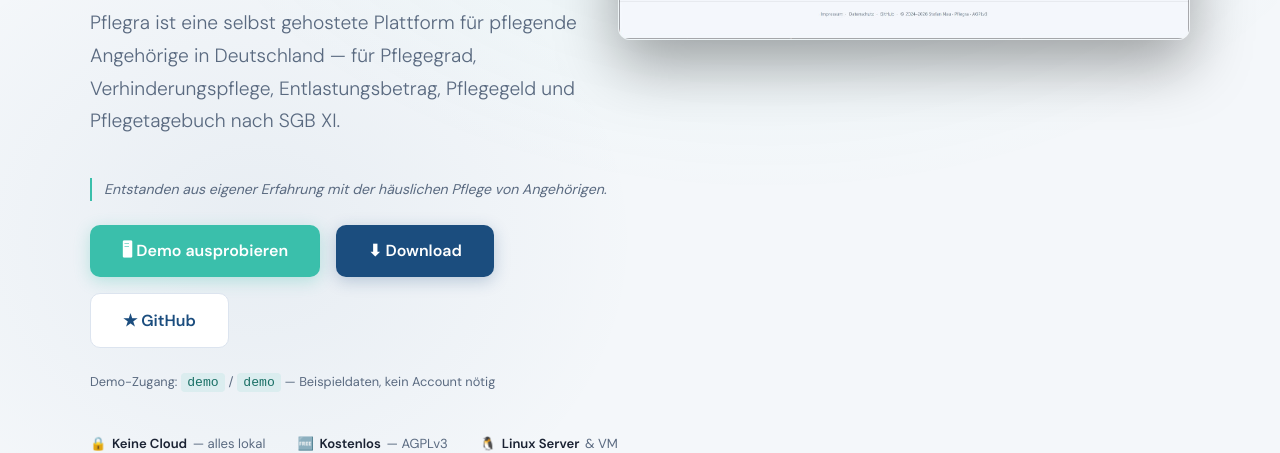
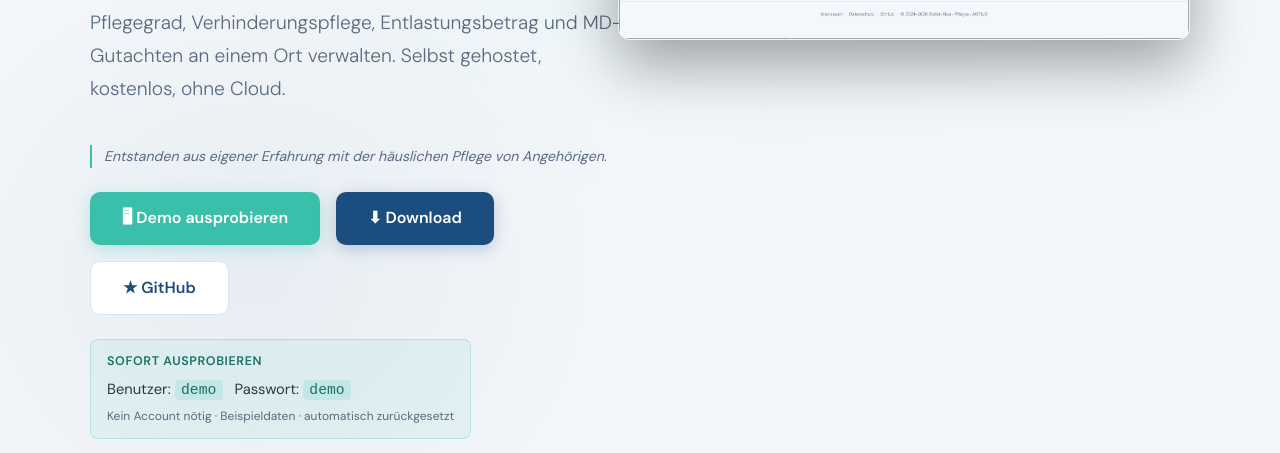
Before and after one commit to Pflegra/core, a plain HTML site: page docs/index.html in a window 1280 px wide. Shown: the part 534-987 px from the top of the page. Drawn offline with Linux system fonts and the light colour scheme.

Commit message:
feat: Demo-Zugangsdaten hervorgehoben, Untertitel konkreter

```diff
--- a/docs/index.html
+++ b/docs/index.html
@@ -349,8 +349,8 @@
     <div class="hero-tag">Open Source · Self-hosted · Deutschland</div>
     <h1>Pflege verwalten.<br><em>Einfach. Sicher.</em><br>Bei Ihnen.</h1>
     <p class="hero-sub">
-      Pflegra ist eine selbst gehostete Plattform für pflegende Angehörige in Deutschland —
-      für Pflegegrad, Verhinderungspflege, Entlastungsbetrag, Pflegegeld und Pflegetagebuch nach SGB XI.
+      Pflegegrad, Verhinderungspflege, Entlastungsbetrag und MD-Gutachten an einem Ort verwalten.
+      Selbst gehostet, kostenlos, ohne Cloud.
     </p>
     <p class="hero-entstehung">Entstanden aus eigener Erfahrung mit der häuslichen Pflege von Angehörigen.</p>
     <div class="hero-ctas">
@@ -364,7 +364,18 @@
         ★ GitHub
       </a>
     </div>
-    <p class="demo-hint">Demo-Zugang: <code>demo</code> / <code>demo</code> — Beispieldaten, kein Account nötig</p>
+    <div style="margin-bottom:2.5rem;padding:.75rem 1rem;background:rgba(58,191,171,.08);
+                border:1px solid rgba(58,191,171,.25);border-radius:8px;display:inline-block">
+      <div style="font-size:.78rem;font-weight:600;color:#1a7066;text-transform:uppercase;
+                  letter-spacing:.05em;margin-bottom:.35rem">Sofort ausprobieren</div>
+      <div style="font-size:.92rem;color:#2d3748">
+        Benutzer: <code style="background:rgba(58,191,171,.15);color:#1a7066;padding:.1rem .4rem;
+                               border-radius:4px;font-family:monospace">demo</code>
+        &nbsp;&nbsp;Passwort: <code style="background:rgba(58,191,171,.15);color:#1a7066;padding:.1rem .4rem;
+                                          border-radius:4px;font-family:monospace">demo</code>
+      </div>
+      <div style="font-size:.75rem;color:var(--muted);margin-top:.25rem">Kein Account nötig · Beispieldaten · automatisch zurückgesetzt</div>
+    </div>
 
     <div class="hero-screen">
       <img src="screenshots/dashboard.png" alt="Pflegra Dashboard Screenshot">
```
